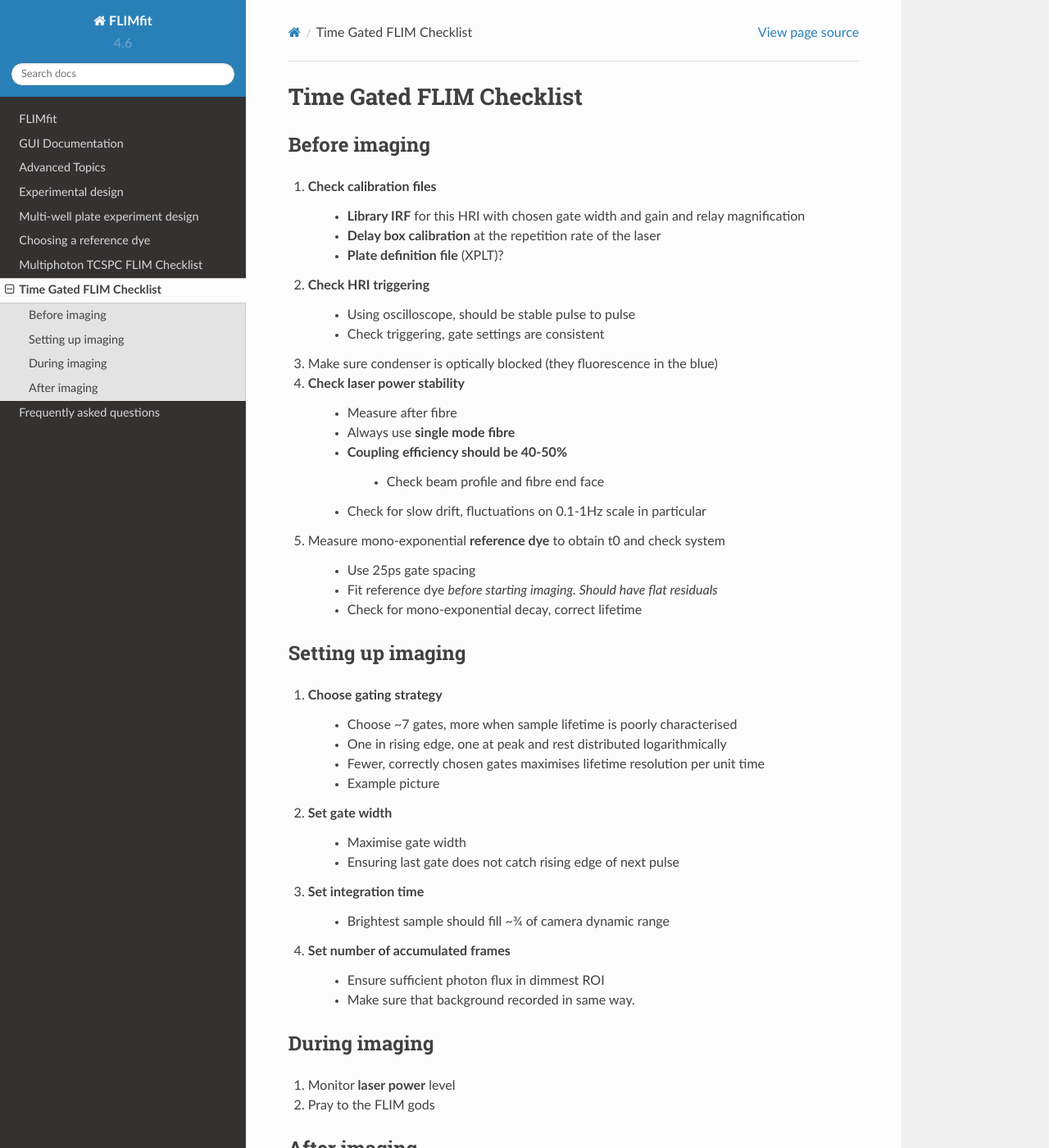
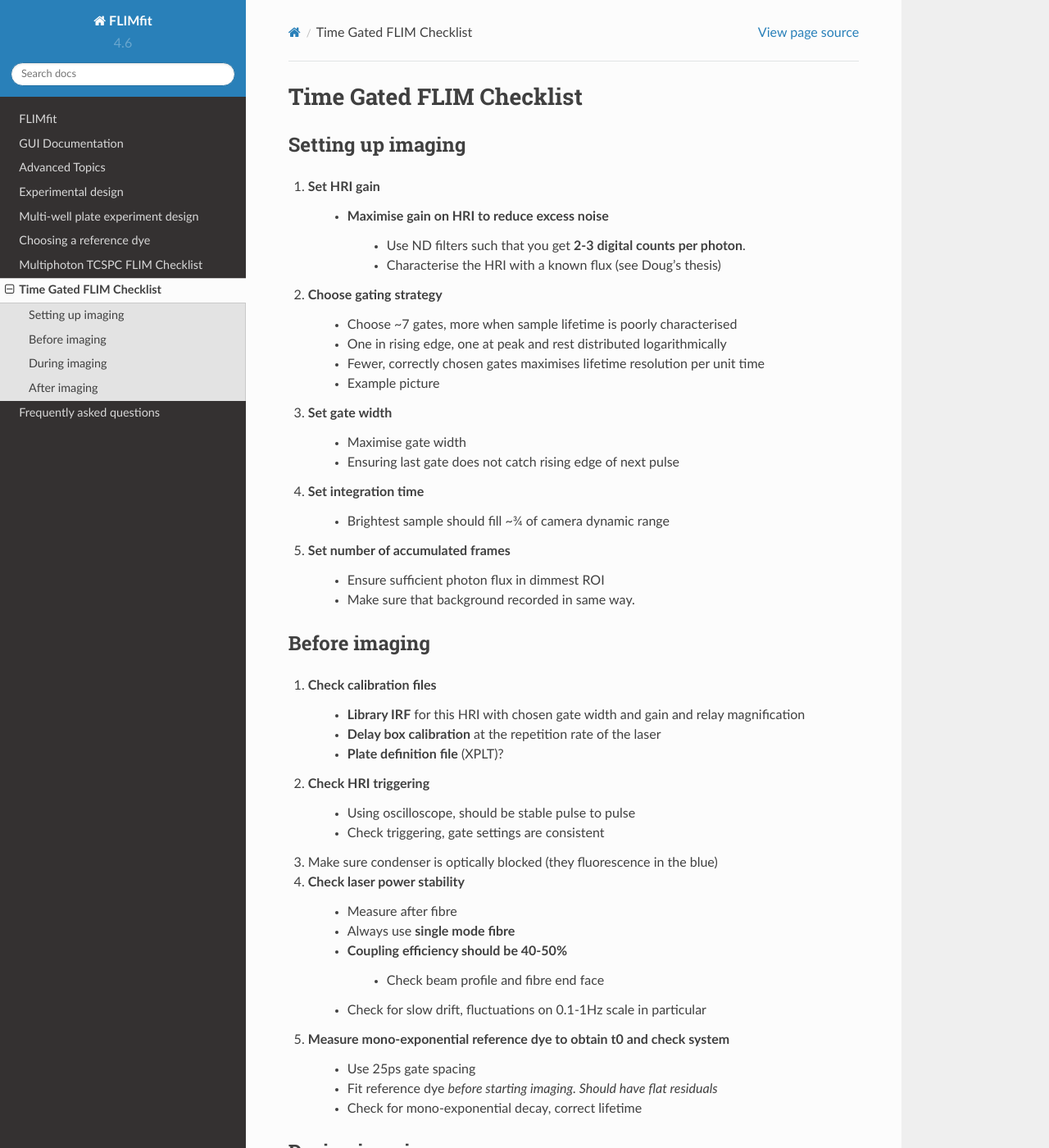
Before and after one commit to flimfit/FLIMfit-documentation, a Sphinx documentation site: the page built from source/gated-flim-checklist.rst, in a window 1280 px wide and 1400 px high. Shown: the whole window at 82% size. Built offline with Sphinx 7.4.7 and the Read the Docs theme 2.0.0, drawn with Linux system fonts in a browser that asks for light colours; pages that are not in the unit, such as notebooks, are missing from menus; some of the changed lines change nothing that is shown.

Commit message:
Update gated-flim-checklist.rst

```diff
--- a/source/gated-flim-checklist.rst
+++ b/source/gated-flim-checklist.rst
@@ -2,6 +2,30 @@
 ====================================
  Time Gated FLIM Checklist
 ====================================
+
+Setting up imaging
+------------------------------------
+1. Set HRI gain
+    * **Maximise gain** on HRI to reduce excess noise
+         * Use ND filters such that you get **2-3 digital counts per photon**.
+         * Characterise the HRI with a known flux (see Doug’s thesis)
+
+2. Choose **gating strategy**
+    * Choose ~7 gates, more when sample lifetime is poorly characterised
+    * One in rising edge, one at peak and rest distributed logarithmically
+    * Fewer, correctly chosen gates maximises lifetime resolution per unit time
+    * Example picture
+
+3. Set **gate width**
+    * Maximise gate width
+    * Ensuring last gate does not catch rising edge of next pulse
+
+4. Set **integration time**
+    * Brightest sample should fill ~¾ of camera dynamic range
+
+5. Set number of **accumulated frames**
+    * Ensure sufficient photon flux in dimmest ROI
+    * Make sure that background recorded in same way.
 
 Before imaging
 ------------------------------------
@@ -24,29 +48,9 @@ Before imaging
     * Check for slow drift, fluctuations on 0.1-1Hz scale in particular
 
 5. Measure mono-exponential **reference dye** to obtain t0 and check system
-
     * Use 25ps gate spacing
     * Fit reference dye *before starting imaging. Should have flat residuals*
     * Check for mono-exponential decay, correct lifetime
-
-Setting up imaging
-------------------------------------
-1. Choose **gating strategy**
-    * Choose ~7 gates, more when sample lifetime is poorly characterised
-    * One in rising edge, one at peak and rest distributed logarithmically
-    * Fewer, correctly chosen gates maximises lifetime resolution per unit time
-    * Example picture
-
-2. Set **gate width**
-    * Maximise gate width
-    * Ensuring last gate does not catch rising edge of next pulse
-
-3. Set **integration time**
-    * Brightest sample should fill ~¾ of camera dynamic range
-
-4. Set number of **accumulated frames**
-    * Ensure sufficient photon flux in dimmest ROI
-    * Make sure that background recorded in same way.
 
 During imaging
 ------------------------------------
```
